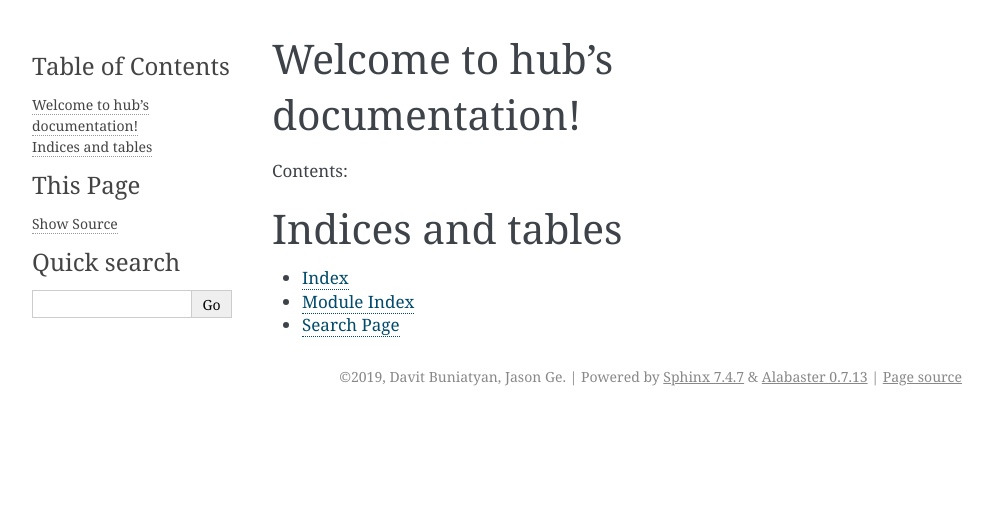
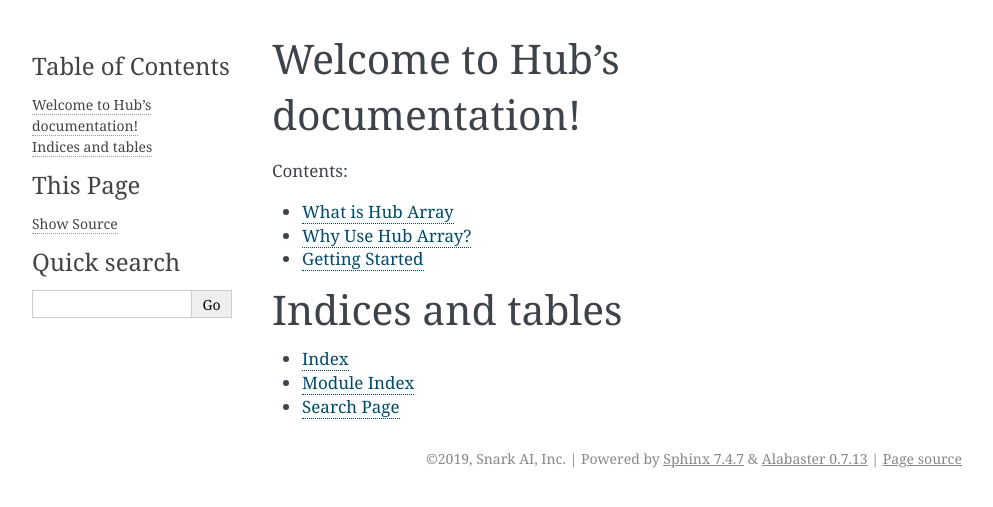
Before and after one commit to activeloopai/deeplake, a Sphinx documentation site: the page built from docs/source/index.rst, in a window 1280 px wide. Shown: the top 507 px of the page, without its empty margins (148-1141 px from the left). Built offline with Sphinx 7.4.7, drawn with Linux system fonts in a browser that asks for light colours.

Commit message:
updating basic docs under sphinix framework

```diff
--- a/docs/source/conf.py
+++ b/docs/source/conf.py
@@ -53,8 +53,8 @@ master_doc = 'index'
 
 # General information about the project.
 project = 'hub'
-copyright = '2019, Davit Buniatyan, Jason Ge'
-author = 'Davit Buniatyan, Jason Ge'
+copyright = '2019, Snark AI, Inc'
+author = 'Snark AI, Inc'
 
 # The version info for the project you're documenting, acts as replacement for
 # |version| and |release|, also used in various other places throughout the
@@ -211,17 +211,17 @@ htmlhelp_basename = 'hubdoc'
 # -- Options for LaTeX output ---------------------------------------------
 
 latex_elements = {
-# The paper size ('letterpaper' or 'a4paper').
-#'papersize': 'letterpaper',
+    # The paper size ('letterpaper' or 'a4paper').
+    # 'papersize': 'letterpaper',
 
-# The font size ('10pt', '11pt' or '12pt').
-#'pointsize': '10pt',
+    # The font size ('10pt', '11pt' or '12pt').
+    # 'pointsize': '10pt',
 
-# Additional stuff for the LaTeX preamble.
-#'preamble': '',
+    # Additional stuff for the LaTeX preamble.
+    # 'preamble': '',
 
-# Latex figure (float) alignment
-#'figure_align': 'htbp',
+    # Latex figure (float) alignment
+    # 'figure_align': 'htbp',
 }
 
 # Grouping the document tree into LaTeX files. List of tuples
@@ -229,7 +229,7 @@ latex_elements = {
 #  author, documentclass [howto, manual, or own class]).
 latex_documents = [
     (master_doc, 'hub.tex', 'hub Documentation',
-     'Davit Buniatyan, Jason Ge', 'manual'),
+     'Snark AI, Inc', 'manual'),
 ]
 
 # The name of an image file (relative to this directory) to place at the top of
--- a/docs/source/index.rst
+++ b/docs/source/index.rst
@@ -3,7 +3,7 @@
    You can adapt this file completely to your liking, but it should at least
    contain the root `toctree` directive.
 
-Welcome to hub's documentation!
+Welcome to Hub's documentation!
 ===============================
 
 Contents:
@@ -11,6 +11,9 @@ Contents:
 .. toctree::
    :maxdepth: 2
 
+   introduction
+   motivation
+   getting-started
 
 
 Indices and tables
```
Also changed, not shown: docs/source/getting-started.rst (added, +45 -0 lines), docs/source/introduction.rst (added, +27 -0 lines), docs/source/motivation.rst (added, +27 -0 lines).
